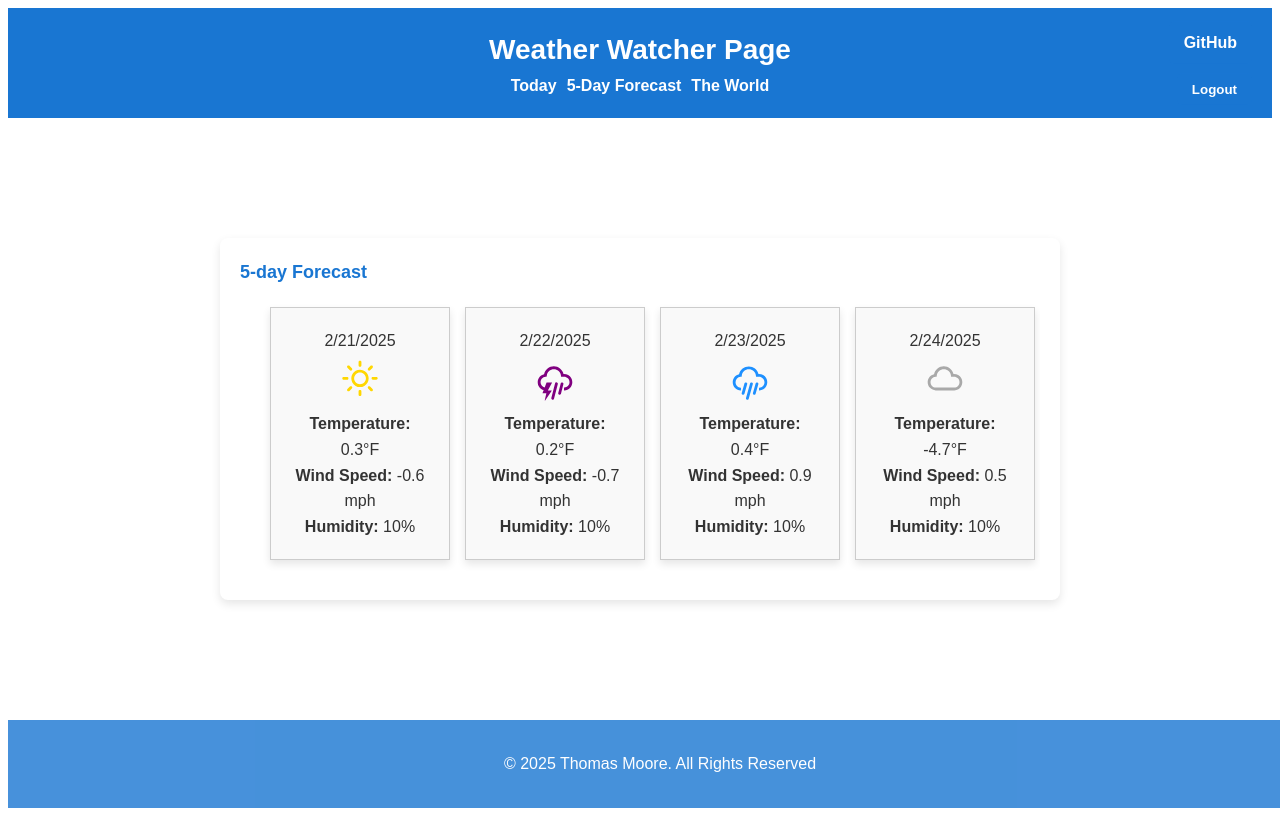
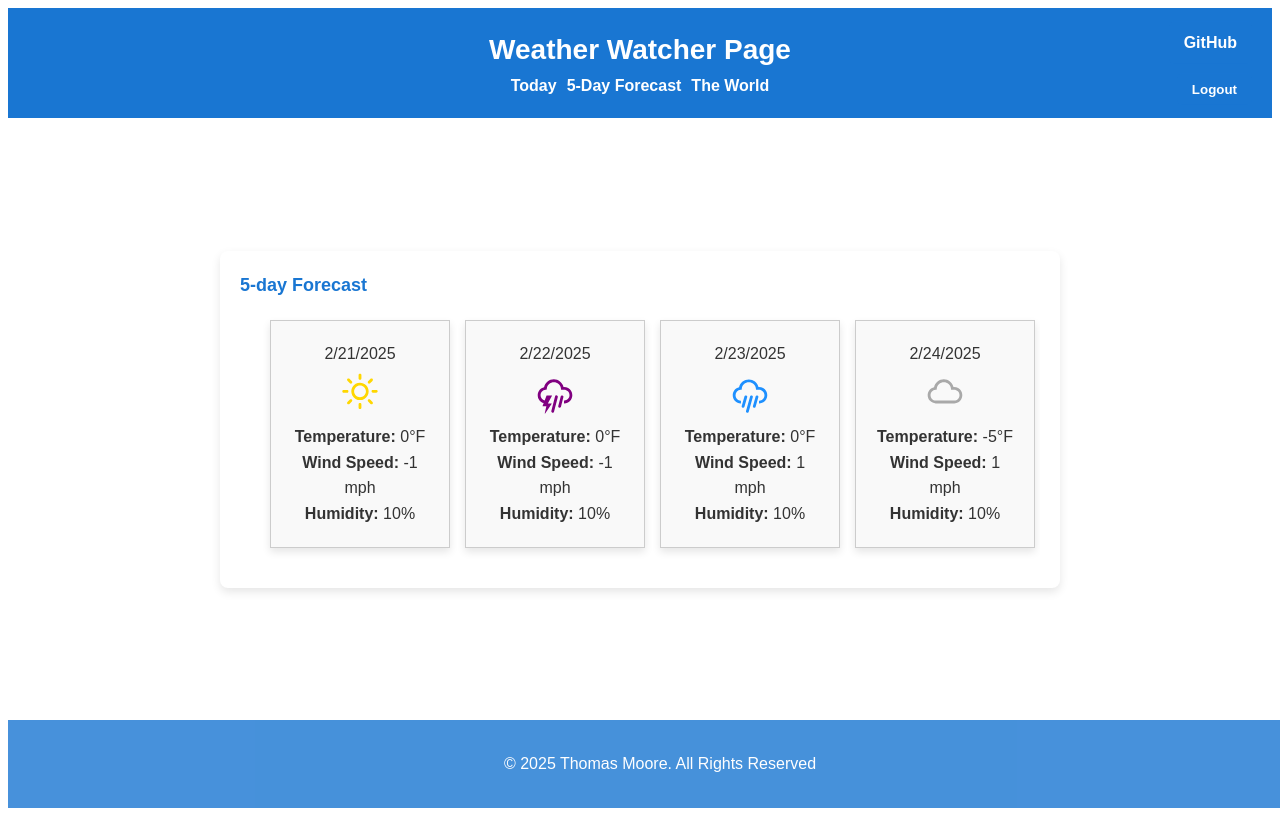
Before and after one commit to tj-moore33/startup, a React (Vite) app: page /forecast in a window 1280 px wide. Shown: the top 816 px of the page. Built offline with nearby package versions, Linux system fonts and the light colour scheme.

Commit message:
Changed the nmber displays to whole #'s

```diff
--- a/src/current/current.jsx
+++ b/src/current/current.jsx
@@ -107,10 +107,10 @@ export function Current({ weatherData, updateWeather }) {
           <p>
             <strong>City:</strong> {selectedCity || 'Select a city'} <br />
             <strong>Date:</strong> {new Date().toLocaleDateString()} <br />
-            <strong>Temperature:</strong> {weatherData.temperature}°F<br />
-            <strong>Wind Speed:</strong> {weatherData.windSpeed} mph<br />
-            <strong>Humidity:</strong> {weatherData.humidity}%<br />
-            <strong>UV Index:</strong> {weatherData.uvIndex}
+            <strong>Temperature:</strong> {Math.round(weatherData.temperature)}°F<br />
+            <strong>Wind Speed:</strong> {Math.round(weatherData.windSpeed)} mph<br />
+            <strong>Humidity:</strong> {Math.round(weatherData.humidity)}%<br />
+            <strong>UV Index:</strong> {Math.round(weatherData.uvIndex)}
           </p>
         </div>
       </div>
--- a/src/forecast/forecast.jsx
+++ b/src/forecast/forecast.jsx
@@ -38,9 +38,9 @@ export function Forecast({ weatherData }) {
     return {
       date: date.toLocaleDateString(),
       weather: weather,
-      temperature: (parseFloat(weatherData.temperature) + (Math.random() * 10 - 5)).toFixed(1),
-      windSpeed: (parseFloat(weatherData.windSpeed) + (Math.random() * 3 - 1)).toFixed(1),
-      humidity: Math.max(10, Math.min(100, parseInt(weatherData.humidity) + Math.floor(Math.random() * 10 - 5))),
+      temperature: Math.round(parseInt(weatherData.temperature) + (Math.random() * 10 - 5)),
+      windSpeed: Math.round(parseInt(weatherData.windSpeed) + (Math.random() * 3 - 1)),
+      humidity: Math.round(Math.max(10, Math.min(100, parseInt(weatherData.humidity) + Math.floor(Math.random() * 10 - 5)))),
     };
   });
 
```
